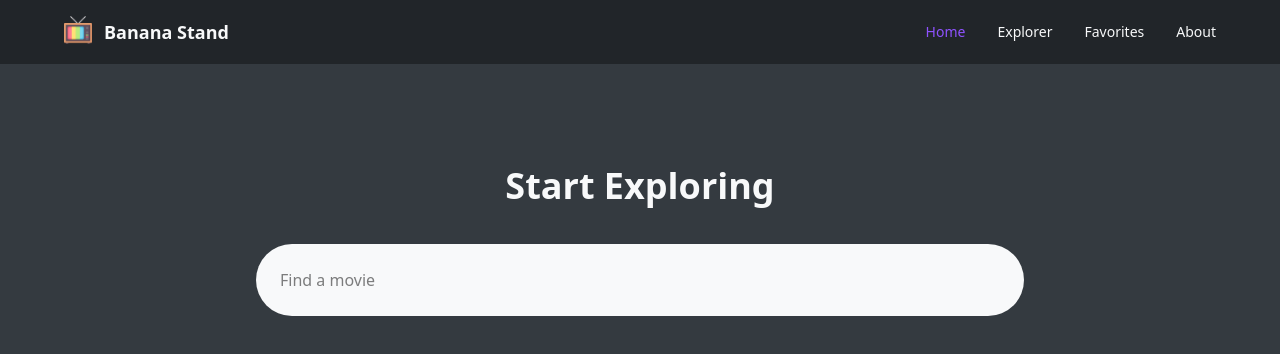
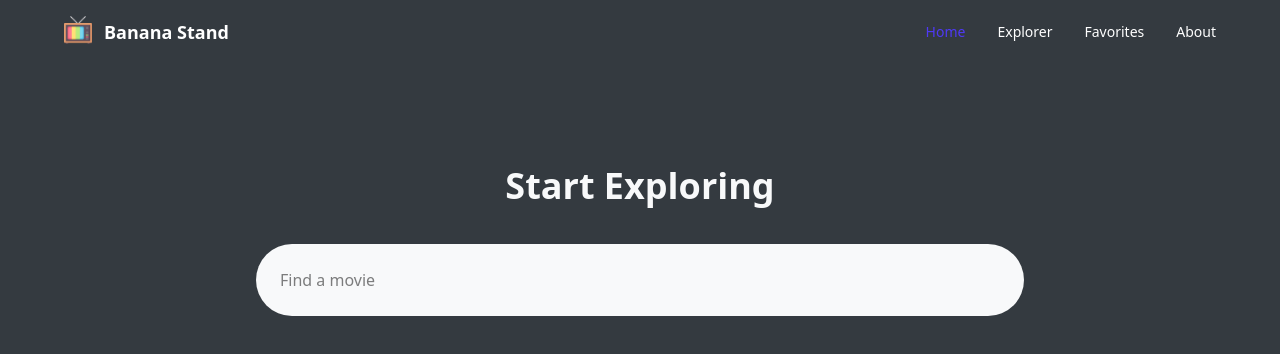
Before and after one commit to vrydberg/tv-explorer, a Vue app in the folder frontend/: page / in a window 1280 px wide. Shown: the top 354 px of the page. Built offline with nearby package versions, Linux system fonts and the light colour scheme.

Commit message:
alter styling to follow new eigengrau theme

```diff
--- a/frontend/src/components/Navbar.vue
+++ b/frontend/src/components/Navbar.vue
@@ -7,25 +7,22 @@ const toggleNav = () => {
     isOpen.value = !isOpen.value
 }
 
-// }
 </script>
 
 
-
-
 <template>
-    <nav class="bg-steel-900 relative text-steel-100 w-full py-4 px-6 sm:px-8 md:px-10 lg:px-12 xl:px-14">
+    <nav class="relative z-50 text-white w-full py-4 px-6 sm:px-8 md:px-10 lg:px-12 xl:px-14">
         <div
             class="w-full mx-auto flex justify-between items-center flex-wrap max-w-6xl">
 
             <a href="" class="flex items-center gap-3">
                 <img src="/src/components/icons/tv.png" alt="TV Explorer App" class="pb-1 h-8 w-auto"/>
-                <span class="text-lg self-center font-semibold text-steel-100">Banana Stand</span>
+                <span class="text-lg self-center font-semibold">Banana Stand</span>
             </a>
 
             <button
                 type="button"
-                class="inline-flex items-center mouse-pointer cursor-pointer p-1 justify-center text-sm text-gray-500 rounded-lg md:hidden hover:bg-blue-400 focus:outline-none focus:ring-2 focus:ring-gray-200 dark:text-gray-400 dark:hover:bg-gray-700 dark:focus:ring-gray-600"
+                class="inline-flex items-center mouse-pointer cursor-pointer p-1 justify-center text-sm text-eigengrau-700 rounded-lg md:hidden hover:bg-eigengrau-200 focus:outline-none focus:ring-2 focus:ring-eigengrau-200"
                 aria-controls="navbar-default"
                 aria-expanded="false"
                 @click="toggleNav"
@@ -35,21 +32,20 @@ const toggleNav = () => {
                     <path stroke="currentColor" stroke-linecap="round" stroke-linejoin="round" stroke-width="2" d="M1 1h15M1 7h15M1 13h15"/>
                 </svg>
             </button>
-            <!-- add hidden below -->
 
             <div
                 :class="
-                    ['absolute bg-steel-900 top-full left-0 right-0 z-50 px-6 pb-6 md:px-0 md:pb-0  w-full md:block md:static md:w-auto',
+                    ['absolute bg-eigengrau-900 top-full left-0 right-0 z-50 px-6 pb-6 sm:px-8 md:px-0 md:pb-0  w-full md:block md:static md:w-auto',
                     isOpen ? 'block' : 'hidden'
                     ]
                 " >
-                <ul class="text-sm font-medium flex flex-col p-4 md:p-0 gap-1 border border-steel-100 rounded-sm
+                <ul class="text-sm font-medium flex flex-col p-4 md:p-0 gap-1 border-1 border-eigengrau-800 rounded-sm
                            md:flex-row md:gap-8 md:mt-0 md:border-0">
                     <li>
                         <a href="#"
                             :class="[
                                 'block py-2 px-3 rounded-sm md:bg-transparent md:p-0',
-                                $route.path === '/' ? 'bg-violet-500 md:text-violet-500' : 'text-steel-100 hover:bg-steel-600 md:hover:bg-transparent md:hover:text-violet-500'
+                                $route.path === '/' ? 'bg-indigo-600 md:text-indigo-600' : 'text-white hover:bg-eigengrau-700 md:hover:bg-transparent md:hover:text-indigo-600'
                             ]"
                             aria-current="page">Home
                         </a>
@@ -58,7 +54,7 @@ const toggleNav = () => {
                         <a href="#"
                             :class="[
                                 'block py-2 px-3 rounded-sm md:bg-transparent md:p-0',
-                                $route.path === '/explorer' ? 'bg-sky md:text-sky' : 'text-steel-100 hover:bg-steel-600 md:hover:bg-transparent md:hover:text-sky'
+                                $route.path === '/explorer' ? 'bg-indigo-600 md:text-indigo-600' : 'text-white hover:bg-eigengrau-700 md:hover:bg-transparent md:hover:text-indigo-600'
                             ]"
                             aria-current="page">Explorer
                         </a>
@@ -67,7 +63,7 @@ const toggleNav = () => {
                         <a href="#"
                             :class="[
                                 'block py-2 px-3 rounded-sm md:bg-transparent md:p-0',
-                                $route.path === '/favorites' ? 'bg-sky md:text-sky' : 'text-steel-100 hover:bg-steel-600 md:hover:bg-transparent md:hover:text-sky'
+                                $route.path === '/favorites' ? 'bg-indigo-600 md:text-indigo-600' : 'text-white hover:bg-eigengrau-700 md:hover:bg-transparent md:hover:text-indigo-600'
                             ]"
                             aria-current="page">Favorites
                         </a>
@@ -76,7 +72,7 @@ const toggleNav = () => {
                         <a href="#"
                             :class="[
                                 'block py-2 px-3 rounded-sm md:bg-transparent md:p-0',
-                                $route.path === '/about' ? 'bg-sky md:text-sky' : 'text-steel-100 hover:bg-steel-600 md:hover:bg-transparent md:hover:text-sky'
+                                $route.path === '/about' ? 'bg-indigo-600 md:text-indigo-600' : 'text-white hover:bg-eigengrau-700 md:hover:bg-transparent md:hover:text-indigo-600'
                             ]"
                             aria-current="page">About
                         </a>
```
